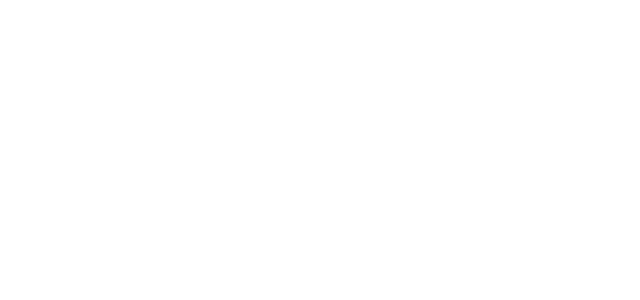
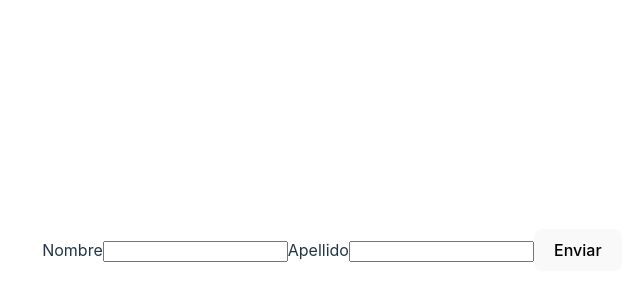
Before and after one commit to labmiracle/jeune-winsley, a React (Vite) app in the folder react-ml/: page / in a window 1280 px wide. Before the commit this address had no page. Shown: the part 150-450 px from the top of the page, without its empty margins (308-948 px from the left). Built offline with nearby package versions, Linux system fonts and the light colour scheme.

Commit message:
useref with form

```diff
--- a/react-ml/src/App.jsx
+++ b/react-ml/src/App.jsx
@@ -15,6 +15,7 @@
 import ConditionalRendering from './exercices/eventt/ConditionalRendering'
 import UserNotLoggedIn from './exercices/eventt/UserNotLoggedIn'
 import LoggedInUser from './exercices/eventt/LoggedInUser'
+import Refs from './exercices/refs/Refs'
 
 
 
@@ -23,6 +24,7 @@
 
    return (
     <>
+    <Refs/>
 
     <BrowserRouter>
 
--- a/react-ml/src/exercices/refs/Refs.jsx
+++ b/react-ml/src/exercices/refs/Refs.jsx
@@ -1,7 +1,38 @@
+import { useRef } from "react";
+
 
  const Refs = ()=>{
+    const nameRef=useRef("")
+    const lastNameRef= useRef("")
+
+    const handleSubit =(e)=>{
+        e.preventDefault();
+        let nameValue=nameRef.current.value;
+        let lastName= lastNameRef.current.value;
+
+        console.log("Name:", nameValue);
+        console.log("Last Name:", lastName);
+        nameRef.current.value ="";
+        lastNameRef.current.value=""
+
+
+
+    }
     return (
-        <div>Ref</div>
+        <div>
+            <form onSubmit={handleSubit}>
+                <label htmlFor="" >
+                    Nombre
+                    <input type="text" name="name" ref={nameRef} required/>
+                </label>
+
+                <label htmlFor="">
+                    Apellido
+                    <input type="text" name="lastName" ref={lastNameRef} required/>
+                </label>
+                <button >Enviar</button>
+            </form>
+        </div>
     )
  }
 
```
